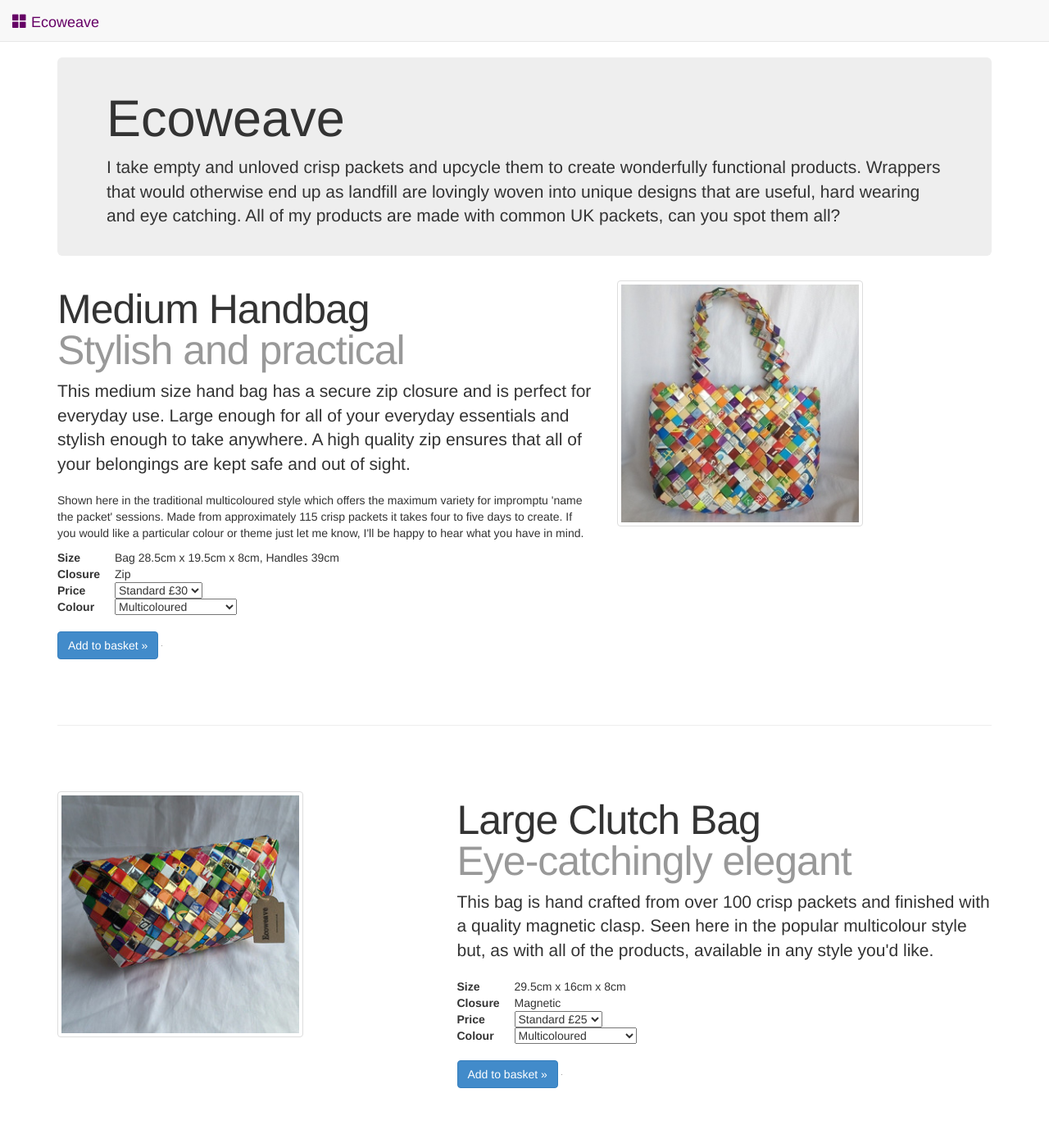
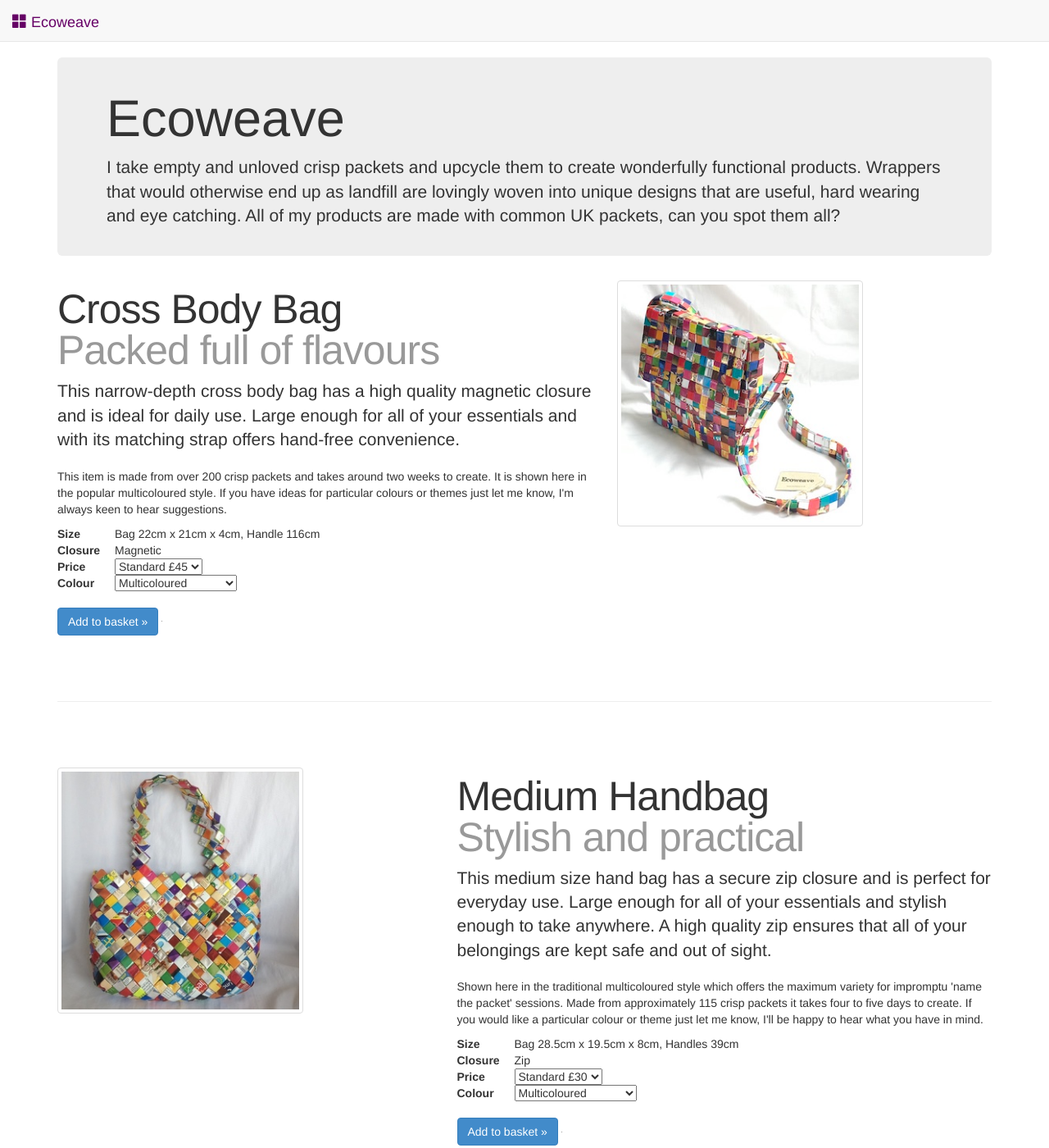
Before and after one commit to ecoweave/ecoweave.github.io, a Jekyll site: the page built from index.html, in a window 1280 px wide and 1400 px high. Shown: the whole window at 82% size. Built offline with Jekyll 4.4.1, drawn with Linux system fonts in a browser that asks for light colours; nearby versions of some CDN libraries; some of the changed text lies outside the part shown.

Commit message:
Added cross body and wash bags

```diff
--- a/_data/products.yml
+++ b/_data/products.yml
@@ -1,3 +1,19 @@
+- id: cross-body-bag
+  paypal-id: 27MSDEQBD5GGU
+  options:
+   - Standard: £45
+  name: Cross Body Bag
+  price: £45
+  size: Bag 22cm x 21cm x 4cm, Handle 116cm
+  closure: Magnetic
+  img: new/cross-body-bag.jpg
+  category: [handbags]
+  strapline: Packed full of flavours
+  preamble: |
+    This narrow-depth cross body bag has a high quality magnetic closure and is ideal for daily use. Large enough for all of your essentials and with its matching strap offers hand-free convenience.
+  description: |
+    This item is made from over 200 crisp packets and takes around two weeks to create. It is shown here in the popular multicoloured style. If you have ideas for particular colours or themes just let me know, I'm always keen to hear suggestions.
+
 - id: medium-handbag
   paypal-id: SVDCH84KSYH2Y
   options:
@@ -11,7 +27,7 @@
   category: [handbags, highlight]
   strapline: Stylish and practical
   preamble: |
-    This medium size hand bag has a secure zip closure and is perfect for everyday use. Large enough for all of your everyday essentials and stylish enough to take anywhere. A high quality zip ensures that all of your belongings are kept safe and out of sight.
+    This medium size hand bag has a secure zip closure and is perfect for everyday use. Large enough for all of your essentials and stylish enough to take anywhere. A high quality zip ensures that all of your belongings are kept safe and out of sight.
   description: |
     Shown here in the traditional multicoloured style which offers the maximum variety for impromptu 'name the packet' sessions. Made from approximately 115 crisp packets it takes four to five days to create. If you would like a particular colour or theme just let me know, I'll be happy to hear what you have in mind.
 
@@ -63,6 +79,22 @@
     These fun purses make great gifts. Made from over 16 packets, the standard size is large enough for coins, notes, and a couple of cards but small enough to fit in a pocket.
   description: |
         If you would like larger or smaller size then I am happy to make the necessary adjustments. The purses are totally secure so you need not worry about your stuff dropping out.
+
+- id: wash-bag
+  paypal-id: DB6KG3E4QSSJL
+  options:
+   - Standard: £25
+  name: Wash / Makeup Bag
+  price: £25
+  size: Bag 23cm x 14cm x 9cm
+  closure: Zip
+  img: new/wash-bag.jpg
+  category: [gifts]
+  strapline: Perfect at home or away
+  preamble: |
+    This versatile bag is perfect for use as a makeup or wash bag. It has a high quality zip closure and a wide opening for easy access.
+  description: |
+    It is shown here in the popular multicoloured style. If you have ideas for particular colours or themes just let me know, I'm always keen to hear suggestions.
 
 - id: bookmark
   paypal-id: 6FLYMW8D575WC
```
